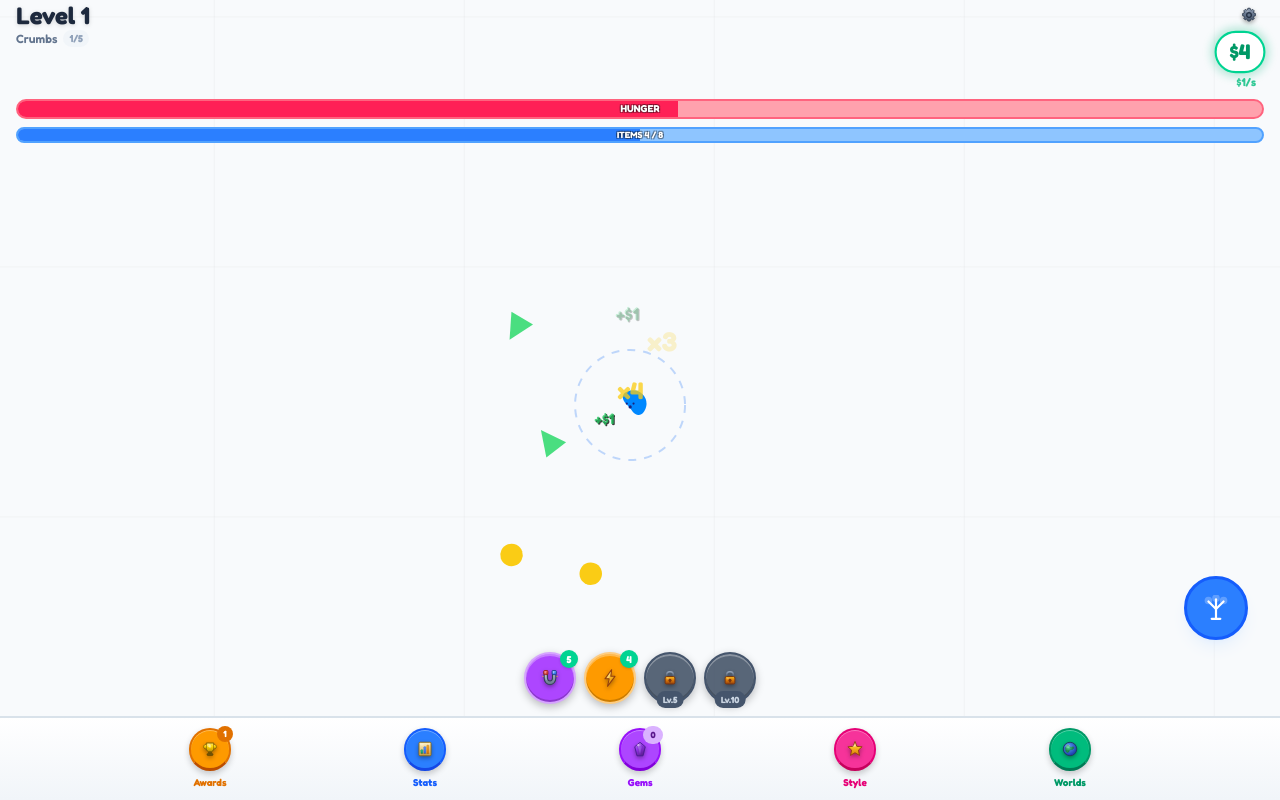
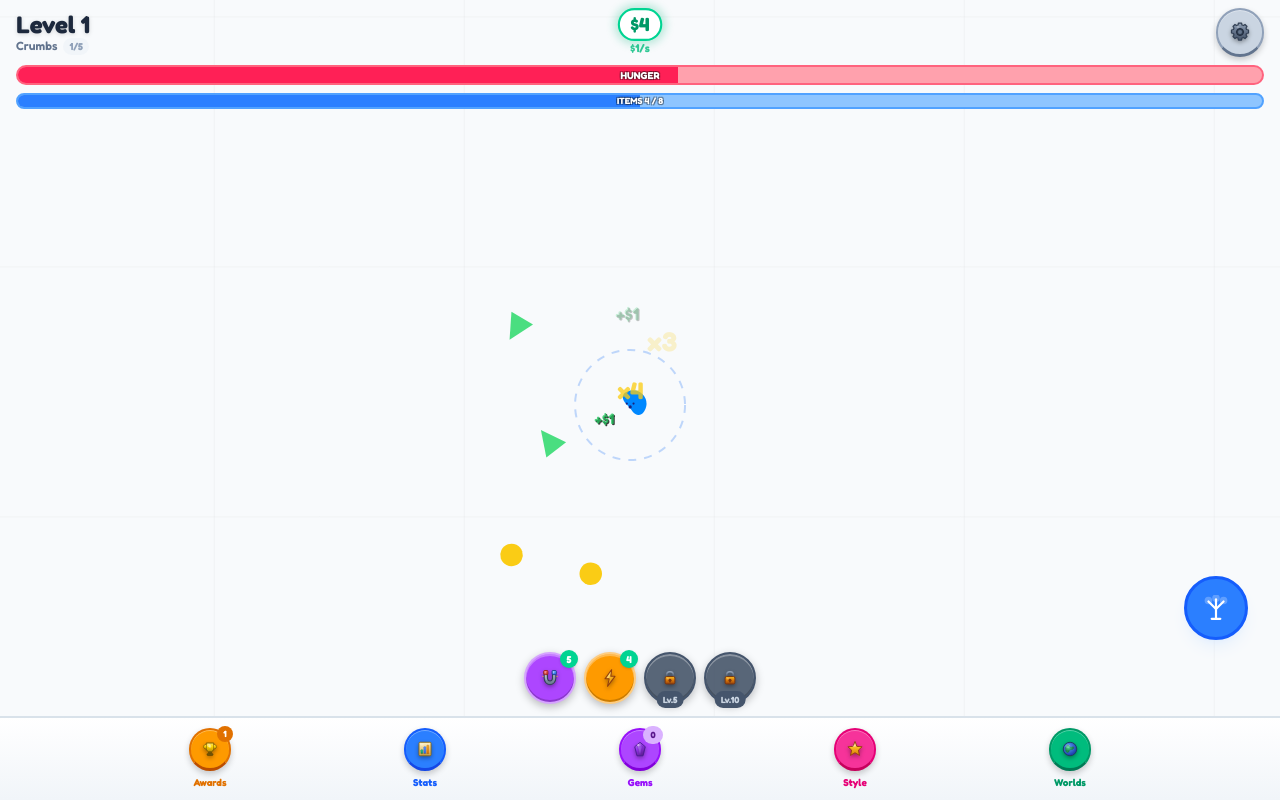
Before and after one commit to joaquim-eugenio/Idle_Blob_Eater, a React (Vite) app: page / in a window 1280 px wide. Built offline with nearby package versions, Linux system fonts and the light colour scheme; a web font is replaced by a local one.

Commit message:
[DONE] UI recenter and desk drawer color update

```diff
--- a/src/components/HUD.tsx
+++ b/src/components/HUD.tsx
@@ -66,10 +66,12 @@ export function HUD() {
 
   return (
     <>
-    <div className="absolute top-0 left-0 right-0 p-4 pt-safe flex flex-col gap-2 pointer-events-none z-10">
-      <div className="flex justify-between items-start relative">
-        <div className="flex flex-col">
-          <div className="text-2xl font-black text-slate-800 drop-shadow-sm">
+    <div className="absolute top-0 left-0 right-0 p-4 pt-safe-extra flex flex-col gap-2 pointer-events-none z-10">
+      {/* Top row: Level left | $ centered | Settings right */}
+      <div className="flex items-center relative">
+        {/* Left: Level */}
+        <div className="flex flex-col shrink-0">
+          <div className="text-2xl font-black text-slate-800 drop-shadow-sm leading-tight">
             Level {currentLevel}
           </div>
           <div className="text-xs font-semibold text-slate-500 -mt-0.5 font-body flex items-center gap-1.5">
@@ -88,23 +90,29 @@ export function HUD() {
           )}
         </div>
 
-        <div className="flex flex-col items-end gap-0.5">
-          <button
-            onClick={() => setSettingsOpen(true)}
-            className="p-1.5 text-slate-400 hover:text-slate-600 pointer-events-auto transition-colors"
-            aria-label="Settings"
-          >
-            <GearIcon size={18} />
-          </button>
-          <div key={flashKey} className="text-xl font-black text-emerald-600 bg-white border-2 border-emerald-400 px-3 py-1 rounded-full shadow-md shadow-emerald-200/30 money-flash">
+        {/* Center: Money (absolutely centered on screen) */}
+        <div className="absolute left-1/2 -translate-x-1/2 flex flex-col items-center">
+          <div key={flashKey} className="text-lg font-black text-emerald-600 bg-white border-2 border-emerald-400 px-2.5 py-0.5 rounded-full shadow-md shadow-emerald-200/30 money-flash leading-tight">
             ${fmt(money)}
           </div>
           {moneyPerSecond > 0 && (
-            <div className="text-[11px] font-bold text-emerald-500/80 px-2">
+            <div className="text-[11px] font-bold text-emerald-500/80">
               ${fmt(moneyPerSecond)}/s
             </div>
           )}
         </div>
+
+        {/* Spacer */}
+        <div className="flex-1" />
+
+        {/* Right: Settings button */}
+        <button
+          onClick={() => setSettingsOpen(true)}
+          className="btn-bar-icon pointer-events-auto p-2.5 bg-slate-300 text-white rounded-full border-2 border-slate-400 border-b-slate-500 hover:bg-slate-200 active:scale-95 shrink-0"
+          aria-label="Settings"
+        >
+          <GearIcon size={24} />
+        </button>
       </div>
 
       {/* Hunger Bar */}
--- a/src/index.css
+++ b/src/index.css
@@ -24,6 +24,9 @@
 @layer utilities {
   .pt-safe {
     padding-top: env(safe-area-inset-top);
+  }
+  .pt-safe-extra {
+    padding-top: max(env(safe-area-inset-top, 0px), 8px);
   }
   .pb-safe {
     padding-bottom: env(safe-area-inset-bottom);
--- a/src/lib/levels.ts
+++ b/src/lib/levels.ts
@@ -12,7 +12,7 @@ export interface WorldDef {
 
 export const WORLDS: WorldDef[] = [
   { id: 'crumbs',            name: 'Crumbs',            levelRange: [1, 5],        bgColor: '#f8fafc', gridColor: 'rgba(200,200,200,0.15)',     palette: ['#4ade80', '#facc15', '#f87171'], blobScale: 1.0 },
-  { id: 'desk_drawer',       name: 'Desk Drawer',       levelRange: [6, 10],       bgColor: '#fef3c7', gridColor: 'rgba(180,140,60,0.1)',       palette: ['#a8a29e', '#78716c', '#d6d3d1'], blobScale: 1.2 },
+  { id: 'desk_drawer',       name: 'Desk Drawer',       levelRange: [6, 10],       bgColor: '#fef3c7', gridColor: 'rgba(180,140,60,0.1)',       palette: ['#f59e0b', '#dc2626', '#3b82f6'], blobScale: 1.2 },
   { id: 'pencil_case',       name: 'Pencil Case',       levelRange: [11, 15],      bgColor: '#dbeafe', gridColor: 'rgba(59,130,246,0.1)',       palette: ['#3b82f6', '#ef4444', '#f59e0b'], blobScale: 1.4 },
   { id: 'lunchbox',          name: 'Lunchbox',          levelRange: [16, 20],      bgColor: '#fef9c3', gridColor: 'rgba(234,179,8,0.1)',        palette: ['#f97316', '#84cc16', '#ef4444'], blobScale: 1.8 },
   { id: 'toy_box',           name: 'Toy Box',           levelRange: [21, 25],      bgColor: '#fce7f3', gridColor: 'rgba(236,72,153,0.08)',      palette: ['#ec4899', '#8b5cf6', '#06b6d4'], blobScale: 2.2 },
```
